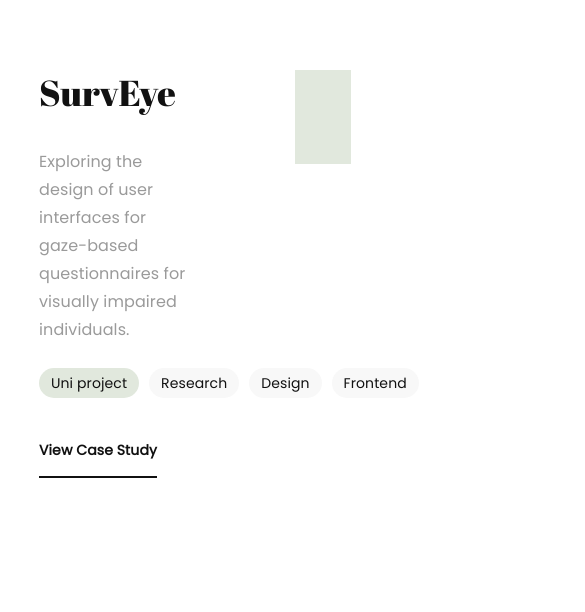
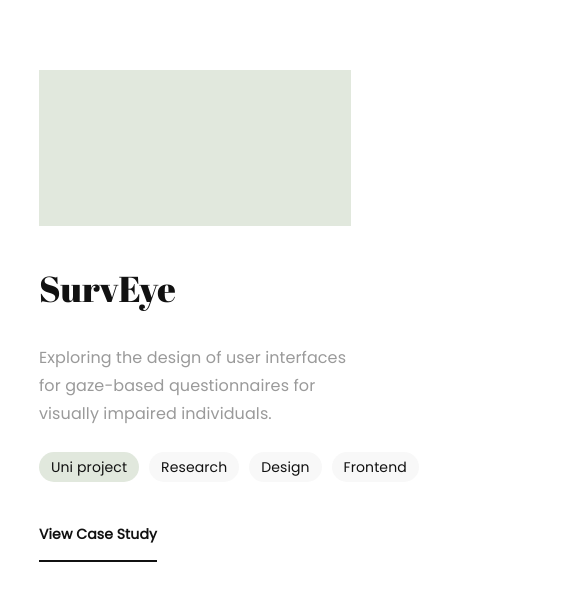
Before and after one commit to catherinekago/catherinekago.github.io, a React (Create React App) app in the folder ux-portfolio/: page /#/ in a window 390 px wide. Shown: the part 839-1451 px from the top of the page, 585 px wide, since content can reach past the window. Built offline with nearby package versions, Linux system fonts and the light colour scheme.

Commit message:
Add responsive image containers

```diff
--- a/ux-portfolio/src/components/Hero.jsx
+++ b/ux-portfolio/src/components/Hero.jsx
@@ -10,7 +10,7 @@ const Hero = () => {
       <div id="hero-text-container">
         <h1>Hi, I'm Kathrin.</h1>
         <p  class='title-large'>Designer and developer with a passion for inclusive and assistive technologies. Currently, I am facilitating climate action at <b>ClimatePartner</b>.</p>
-        <ScrollIntoView selector="#portfolio-main-container">
+        <ScrollIntoView behavior="smooth" selector="#portfolio-main-container">
         <button className="button-large">View my work</button>
         </ScrollIntoView>
         </div>
--- a/ux-portfolio/src/components/Hero.scss
+++ b/ux-portfolio/src/components/Hero.scss
@@ -10,6 +10,14 @@
     flex-direction: column;
     flex-grow: 1;
     flex-shrink: 0;
+
+    @include xl {
+        height: 75%;
+    }
+
+    @include m {
+        height: calc(100vw - 50vw);
+    }
 
 
     #hero-text-container {
@@ -38,20 +46,8 @@
     @include xl {
         width: 600px;
     }
-}
 
-@media (min-width: 968px) {
-    #hero-container {
-        height: calc(100vw - 50vw);
-
-        @include xl {
-            height: 75%;
-        }
-
-    }
-
-    #hero-text-container p,
-    #hero-text-container h1 {
+    @include m {
         width: 45%;
     }
 }
--- a/ux-portfolio/src/components/ProjectTeaser.jsx
+++ b/ux-portfolio/src/components/ProjectTeaser.jsx
@@ -1,9 +1,18 @@
-import React from 'react'
+import React, { useEffect } from 'react'
 import './ProjectTeaser.scss';
 import Chip from './Chip';
 
 const ProjectTeaser = (props) => {
     const className = 'project-teaser-container ' + props.teaserType;
+
+    const [width, setWidth] = React.useState(window.innerWidth);
+    const breakpoint = 968;
+
+    useEffect(() => {
+      window.addEventListener("resize", () => setWidth(window.innerWidth))
+    },[]);
+
+
 
     const textContainer = (
         <div class="project-teaser-text-container">
@@ -23,7 +32,7 @@ const ProjectTeaser = (props) => {
 
     const imageContainer = (<div class="project-teaser-image-container" />);
 
-    if (props.textPosition === "text-left") {
+    if (props.textPosition === "text-left" && width > breakpoint ) {
 
         return (
             <div className={className}>
--- a/ux-portfolio/src/components/ProjectTeaser.scss
+++ b/ux-portfolio/src/components/ProjectTeaser.scss
@@ -29,6 +29,16 @@
         }
     }
 
+    .project-teaser-image-container {
+        transition: 400ms ease-out 50ms;
+
+        &:hover {
+            -webkit-box-shadow: 5px 5px 15px 2px rgba(0, 0, 0, 0.2);
+            box-shadow: 5px 5px 15px 2px rgba(0, 0, 0, 0.2);
+
+        }
+    }
+
 
 }
 
@@ -36,10 +46,16 @@
     &.project-teaser-container {
         width: 100%;
         align-items: flex-start;
-        flex-direction: row;
+        flex-direction: column;
         justify-content: space-between;
-        gap: 100px;
-        margin-bottom: 100px;
+        gap: 40px;
+        margin-bottom: 40px;
+
+        @include m {
+            flex-direction: row;
+            margin-bottom: 100px;
+            gap: 100px;
+        }
 
         @include xl {
             padding: 0px 0px;
@@ -47,24 +63,35 @@
         }
 
 
+
+
         .project-teaser-text-container {
             display: flex;
-            width: 50%;
+            width: 100%;
             align-items: flex-start;
             flex-direction: column;
             justify-content: space-between;
             gap: 24px;
+
+            @include m {
+                width: 50%;
+            }
         }
 
         .project-teaser-image-container {
             display: flex;
-            width: 50%;
-            height: 24vw;
+            width: 100%;
+            height: 40vw;
             align-items: flex-start;
             flex-direction: column;
             justify-content: space-between;
             background-color: $primaryBackground;
             gap: 24px;
+
+            @include m {
+                height: 24vw;
+                width: 50%;
+            }
 
             @include xl {
                 padding: 0px 0px;
--- a/ux-portfolio/src/pages/Portfolio.jsx
+++ b/ux-portfolio/src/pages/Portfolio.jsx
@@ -17,6 +17,8 @@ const Portfolio = () => {
                     <ProjectTeaser teaserType="project-featured" textPosition={index % 2 === 0 ? "text-left" : "text-right"} title={project.title} description={project.description} button={project.button} projectType={project.projectType} chips={project.chips} />
                 ))}
 
+            <Section text="Additional projects" />
+
             </div>
 
         </>
--- a/ux-portfolio/src/pages/Portfolio.scss
+++ b/ux-portfolio/src/pages/Portfolio.scss
@@ -1,3 +1,5 @@
 #portfolio-main-container {
+    height:fit-content;
     padding-top: 40px;
+    padding-bottom: 80px;
 }
--- a/ux-portfolio/src/style/style.scss
+++ b/ux-portfolio/src/style/style.scss
@@ -16,9 +16,18 @@ $greyBackground: #F8F8F8;
 
 $screen-xl-min: 1440px;
 
+$screen-m-min: 968px;
+
 // Extra large devices
 @mixin xl {
     @media (min-width: #{$screen-xl-min}) {
+        @content;
+    }
+}
+
+// Medium devices
+@mixin m {
+    @media (min-width: #{$screen-m-min}) {
         @content;
     }
 }
```
